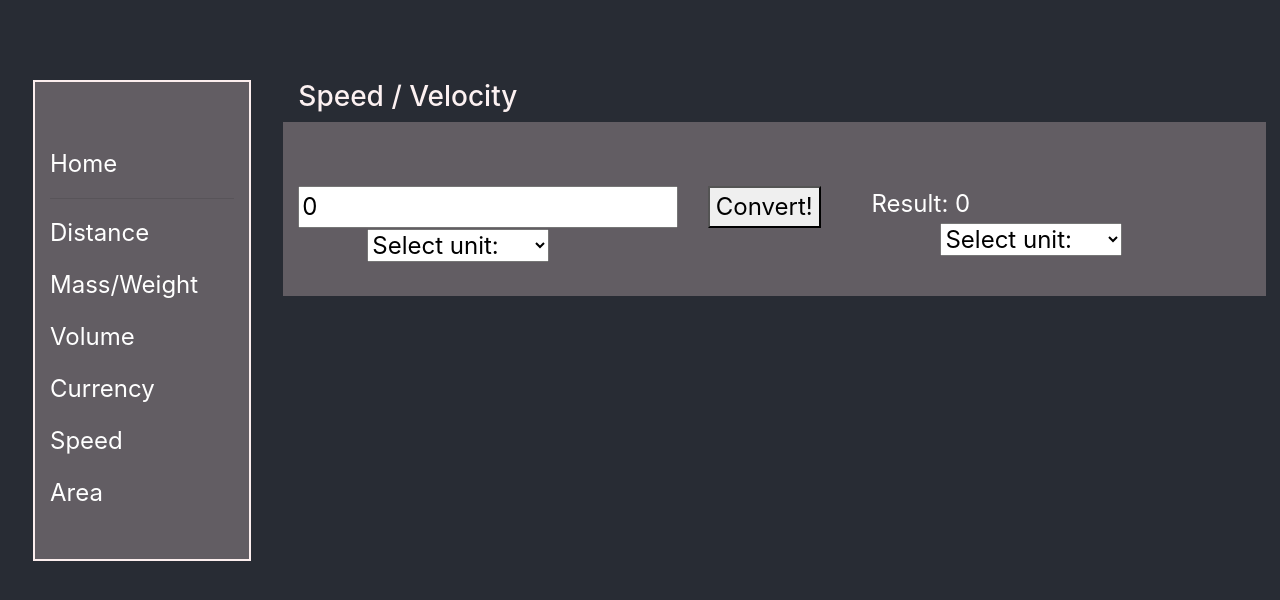
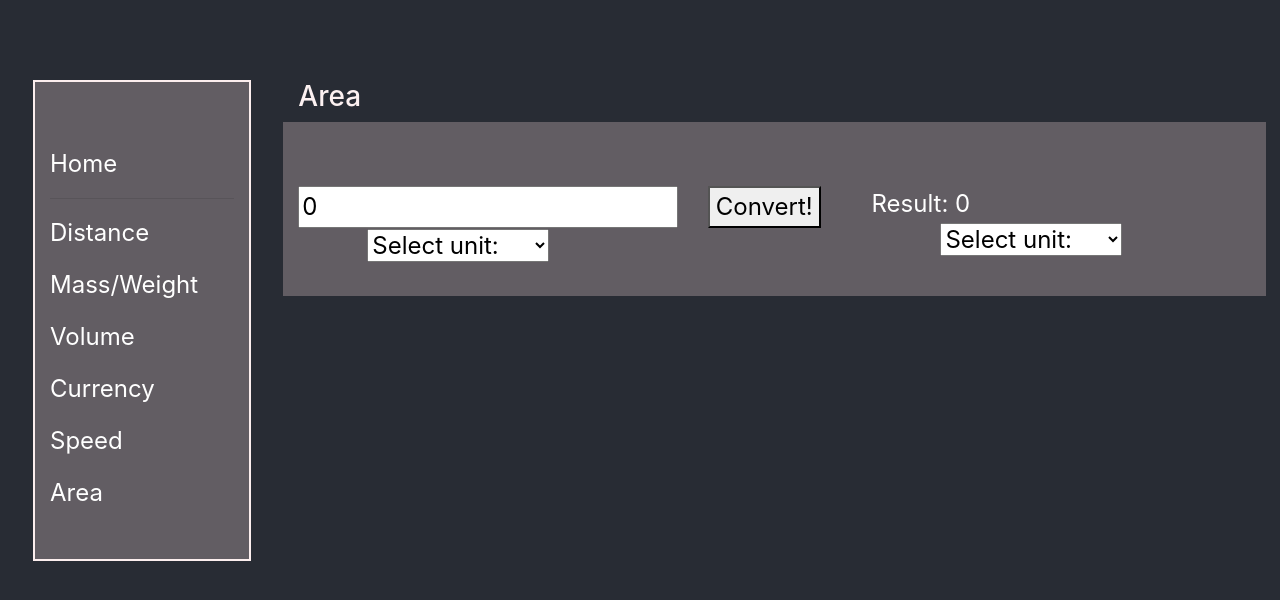
Before and after one commit to LNoeltner1/the_everything_calculator, a React (Create React App) app in the folder client/: page /Area in a window 1280 px wide. Shown: the top 600 px of the page. Built offline with nearby package versions, Linux system fonts and the light colour scheme.

Commit message:
changed Area page title to Area:

```diff
--- a/client/src/pages/Area.jsx
+++ b/client/src/pages/Area.jsx
@@ -107,7 +107,7 @@ const Speed = () => {
             <div className="col-9">
                 <div className="row titleRow">
                     <div className="col-md-12">
-                        <h3>Speed / Velocity</h3>
+                        <h3>Area</h3>
                     </div>
                 </div>
                 <div className="row">
```
